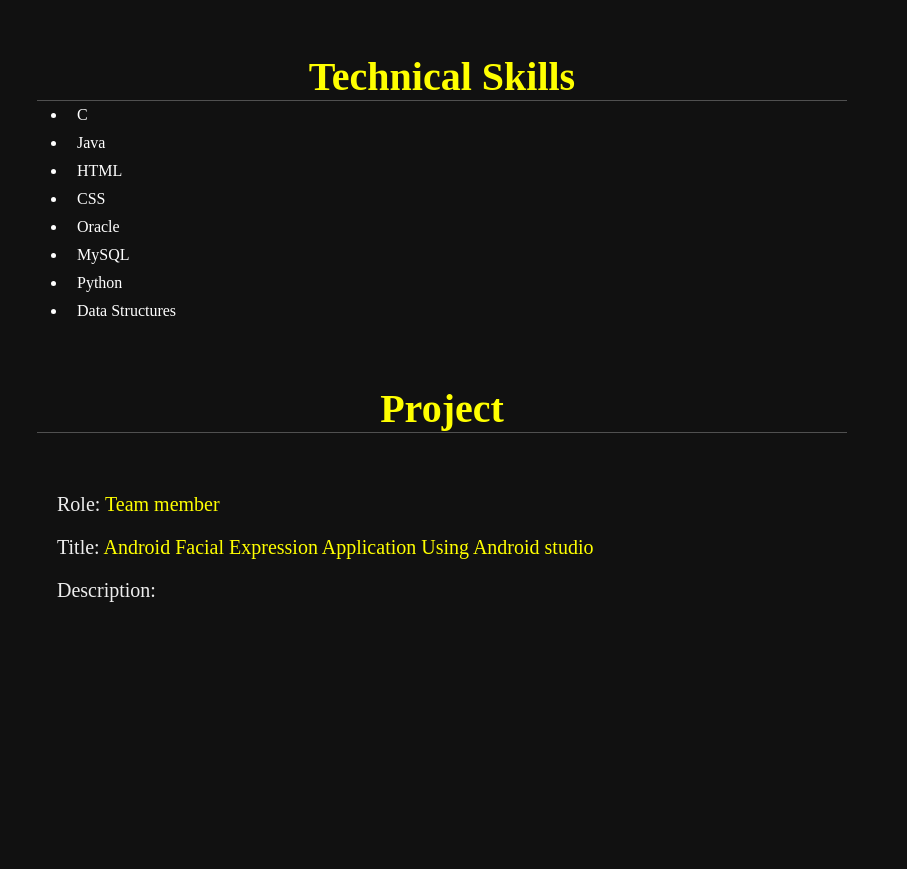
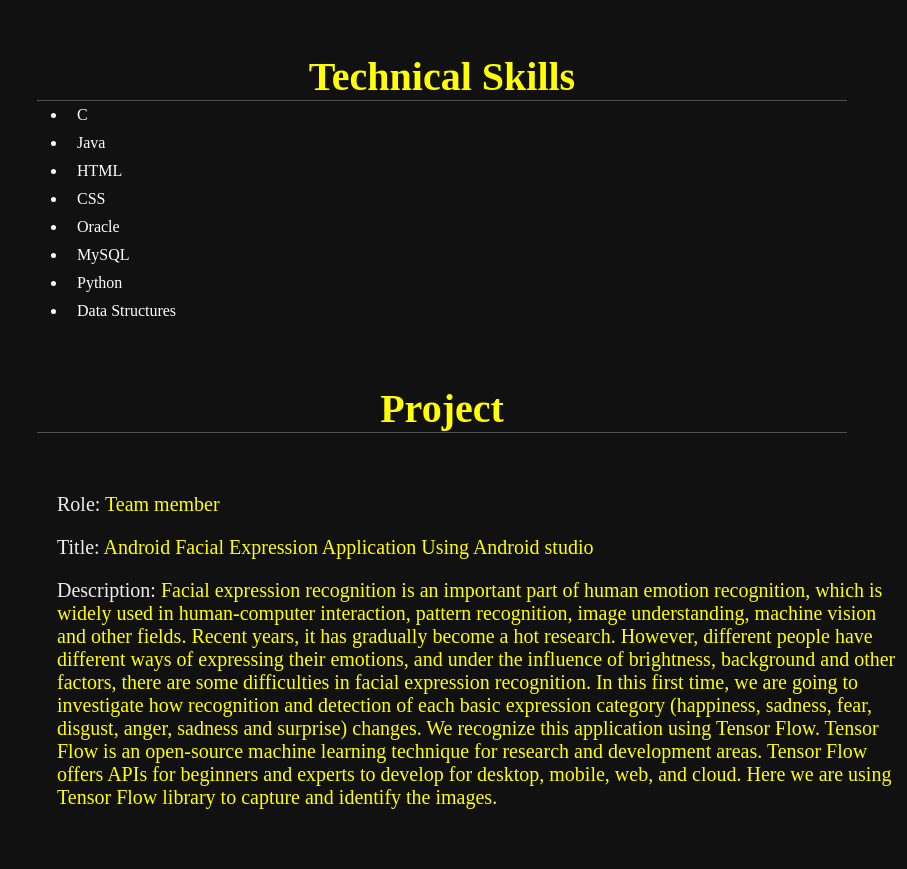
Before and after one commit to AmritKumarGiri/AmritKumarGiri.github.io, a plain HTML site: page index.html in a window 1280 px wide. Shown: the part 804-1673 px from the top of the page, without its empty margins (373-1280 px from the left). Before the commit the page ends 1466 px from the top, so only its background shows below. Drawn offline with Linux system fonts and the light colour scheme.

Commit message:
Add files via upload

```diff
--- a/index.html
+++ b/index.html
@@ -86,7 +86,17 @@
         <div class="det">
     <h3><span>Role: </span>Team member</h3>
     <h3><span>Title: </span>Android Facial Expression Application Using Android studio</h3>
-    <h3><span>Description: </span></h3>
+    <h3><span>Description: </span>Facial expression recognition is an important part of
+human emotion recognition, which is widely used in human-computer interaction, pattern
+recognition, image understanding, machine vision and other fields. Recent years, it has
+gradually become a hot research. However, different people have different ways of expressing
+their emotions, and under the influence of brightness, background and other factors, there are
+some difficulties in facial expression recognition. In this first time, we are going to investigate
+how recognition and detection of each basic expression category (happiness, sadness, fear,
+disgust, anger, sadness and surprise) changes. We recognize this application using Tensor
+Flow. Tensor Flow is an open-source machine learning technique for research and development
+areas. Tensor Flow offers APIs for beginners and experts to develop for desktop, mobile, web,
+and cloud. Here we are using Tensor Flow library to capture and identify the images.</h3>
             </div>
 </div>
 </section>
```
Also changed, not shown: 31bb3c8f-ce32-4276-82f9-4e315e87d289.jpg (added).
